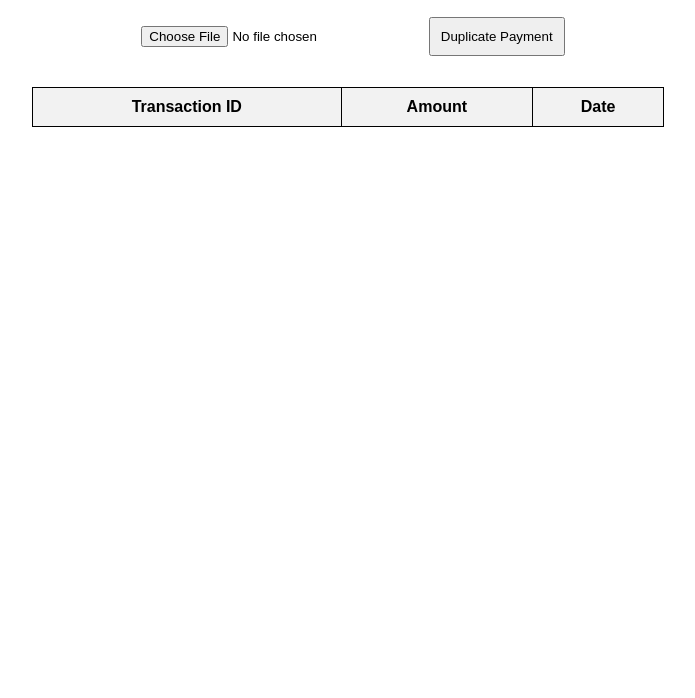
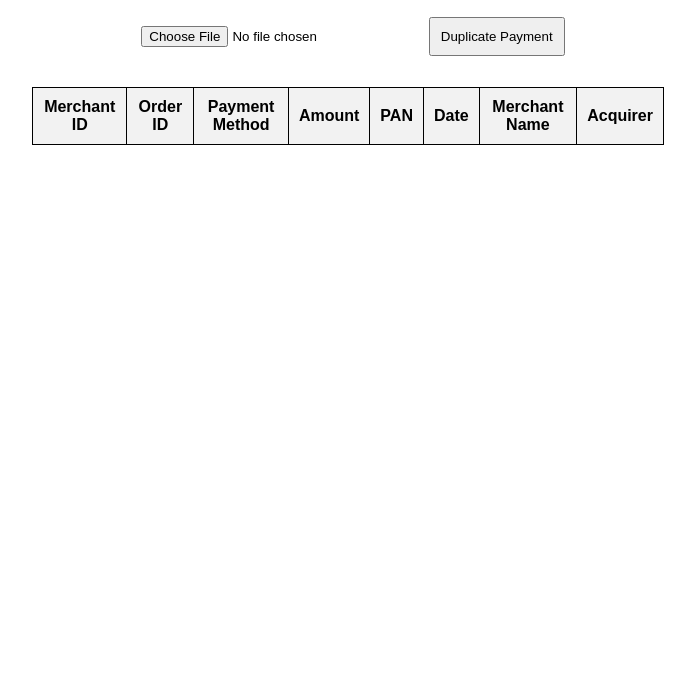
Before and after one commit to Avinash-vijay02/csv_dashboard, a plain HTML site: page index.html in a window 1280 px wide. Shown: the part 102-800 px from the top of the page, without its empty margins (292-987 px from the left). Drawn offline with Linux system fonts and the light colour scheme.

Commit message:
Update index.html

```diff
--- a/index.html
+++ b/index.html
@@ -11,12 +11,18 @@
         <h1>Upload CSV File</h1>
         <input type="file" id="fileInput" accept=".csv">
         <button id="processBtn">Duplicate Payment</button>
+
         <table id="outputTable">
             <thead>
                 <tr>
-                    <th>Transaction ID</th>
+                    <th>Merchant ID</th>
+                    <th>Order ID</th>
+                    <th>Payment Method</th>
                     <th>Amount</th>
+                    <th>PAN</th>
                     <th>Date</th>
+                    <th>Merchant Name</th>
+                    <th>Acquirer</th>
                 </tr>
             </thead>
             <tbody></tbody>
```
